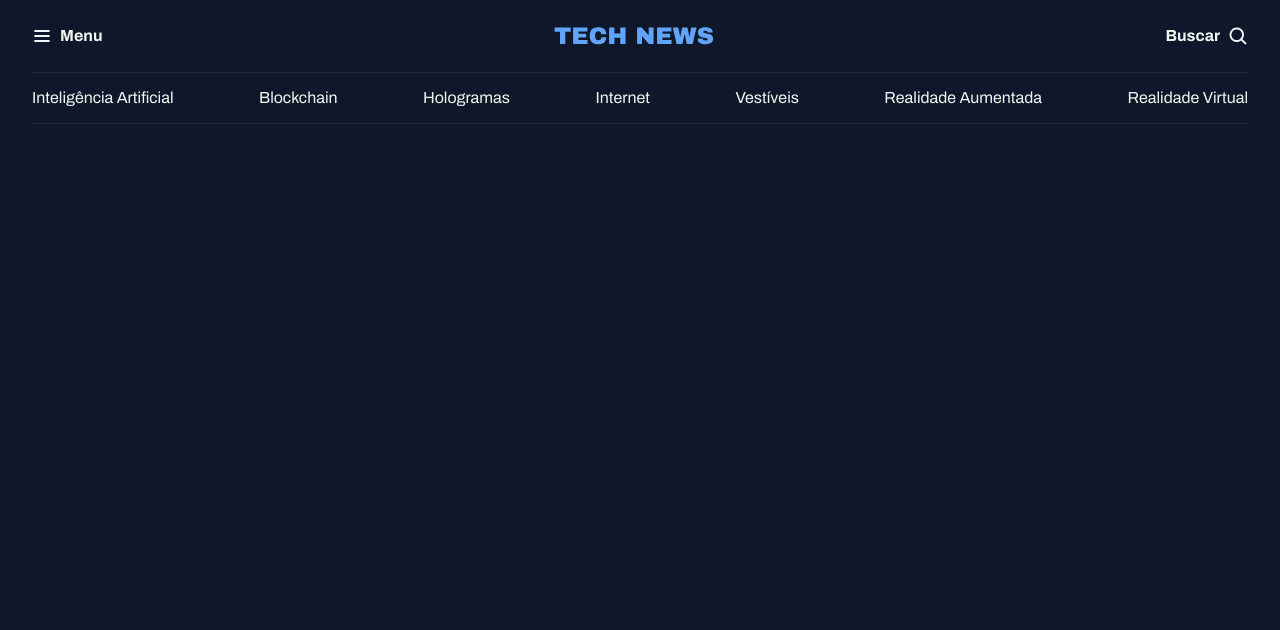
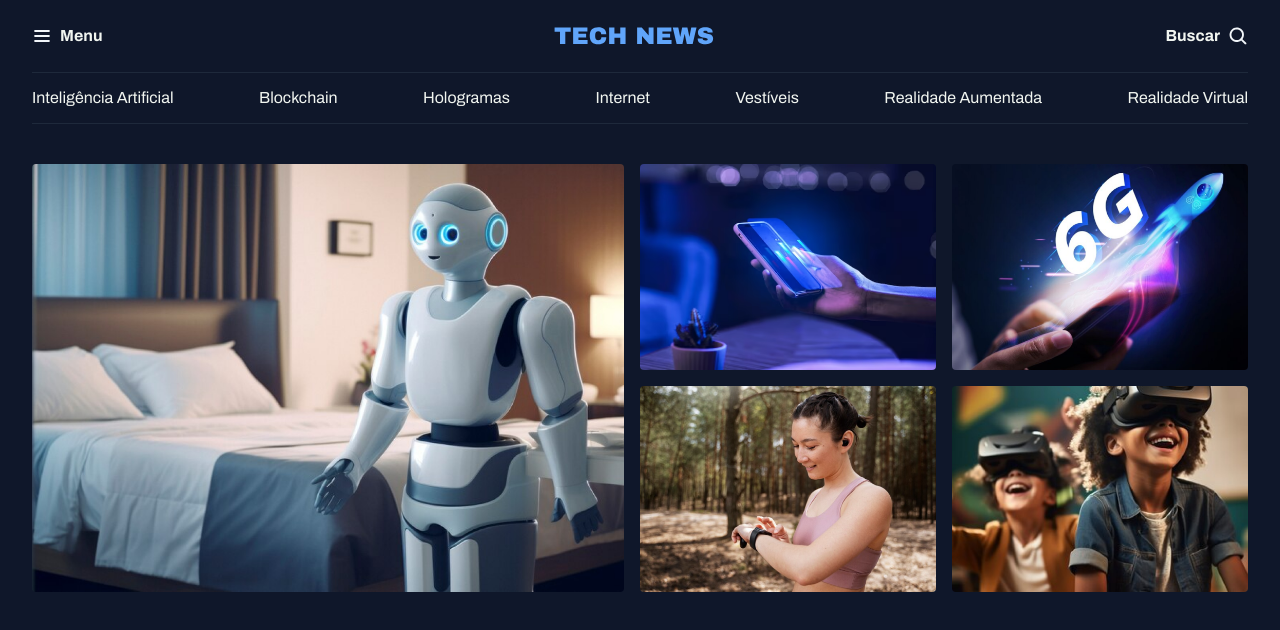
Before and after one commit to Poison-rs/Tech-News, a plain HTML site: page index.html in a window 1280 px wide. Drawn offline with Linux system fonts and the light colour scheme.

Commit message:
estruturando a seção de destaque

```diff
--- a/index.html
+++ b/index.html
@@ -36,5 +36,20 @@
       <a href="#">Realidade  Virtual</a>
     </nav>
   </header>
+
+  <main class="grid container">
+    <section id="featured" class="grid grid-flow-col gap-16">
+      <div>
+        <img src="assets/imagens/Image 01.png" alt="Imagem de Robô">
+      </div>
+
+      <div class="grid grid-cols-2 gap-16">
+        <img src="assets/imagens/Image 02.png" alt="Imagem de Celular">
+        <img src="assets/imagens/Image 03.png" alt="Imagem de Internet 6G">
+        <img src="assets/imagens/Image 04.png" alt="Imagem de mulher olhando o relogio">
+        <img src="assets/imagens/Image 05.png" alt="Imagem de garotos com oculos Virtual">
+      </div>
+    </section>
+  </main>
 </body>
 </html>
--- a/styles/global.css
+++ b/styles/global.css
@@ -41,17 +41,16 @@ h1, h2, h3 {
 
 }
 
+img {
+  max-width: 100%;
+}
+
 .container {
   max-width: 1280px;
   padding-inline: 32px;
   margin-inline: auto;
 }
 
-/* utiity-first */
-.grid {
-  display: grid;
+main {
+  margin-top: 40px;
 }
-
-.grid-flow-col {
-  grid-auto-flow: column;
-}
--- a/styles/index.css
+++ b/styles/index.css
@@ -1,2 +1,4 @@
 @import url(global.css);
+@import url(utility.css);
 @import url(header.css);
+@import url(sections.css);
--- /dev/null
+++ b/styles/sections.css
@@ -0,0 +1,7 @@
+#featured {
+  img {
+    height: 100%;
+    object-fit: cover;
+    border-radius: 4px;
+  }
+}
--- /dev/null
+++ b/styles/utility.css
@@ -0,0 +1,17 @@
+
+/* utiity-first */
+.grid {
+  display: grid;
+}
+
+.grid-flow-col {
+  grid-auto-flow: column;
+}
+
+.grid-cols-2 {
+  grid-template-columns: 1fr 1fr;
+}
+
+.gap-16 {
+  gap: 16px;
+}
```
